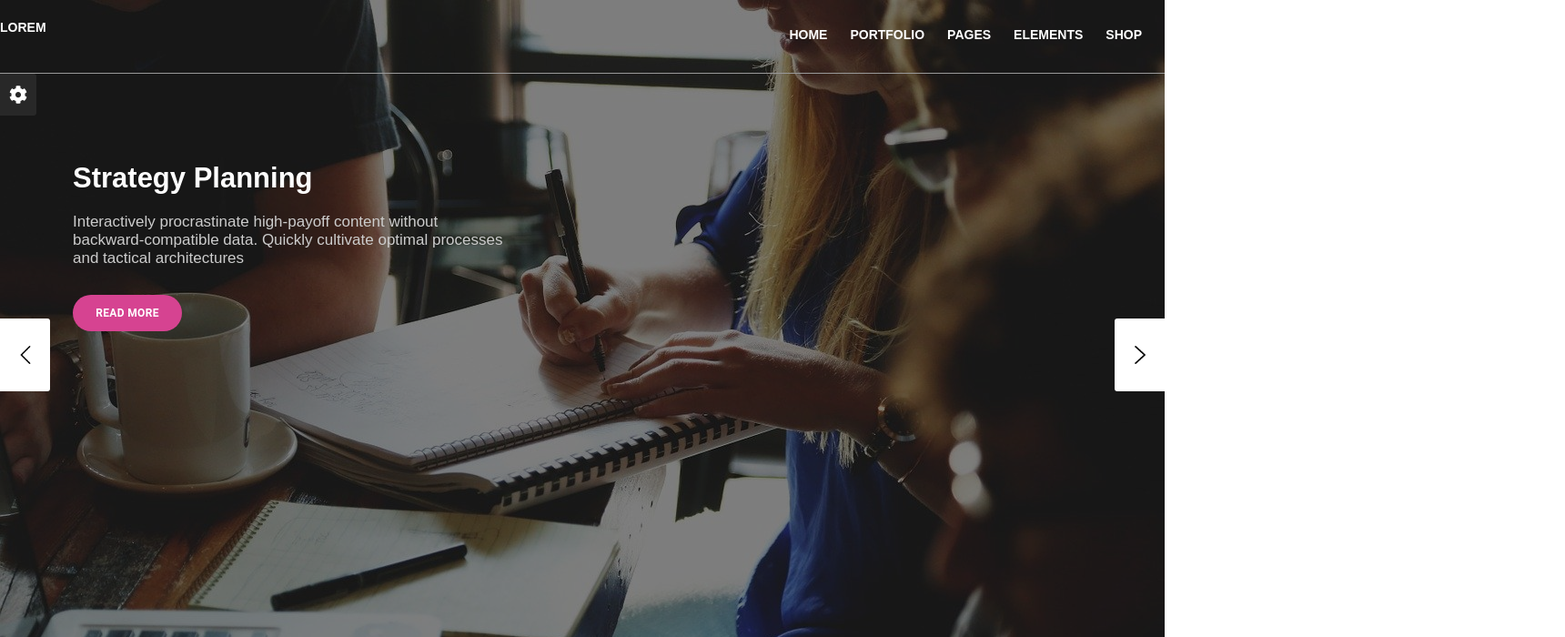
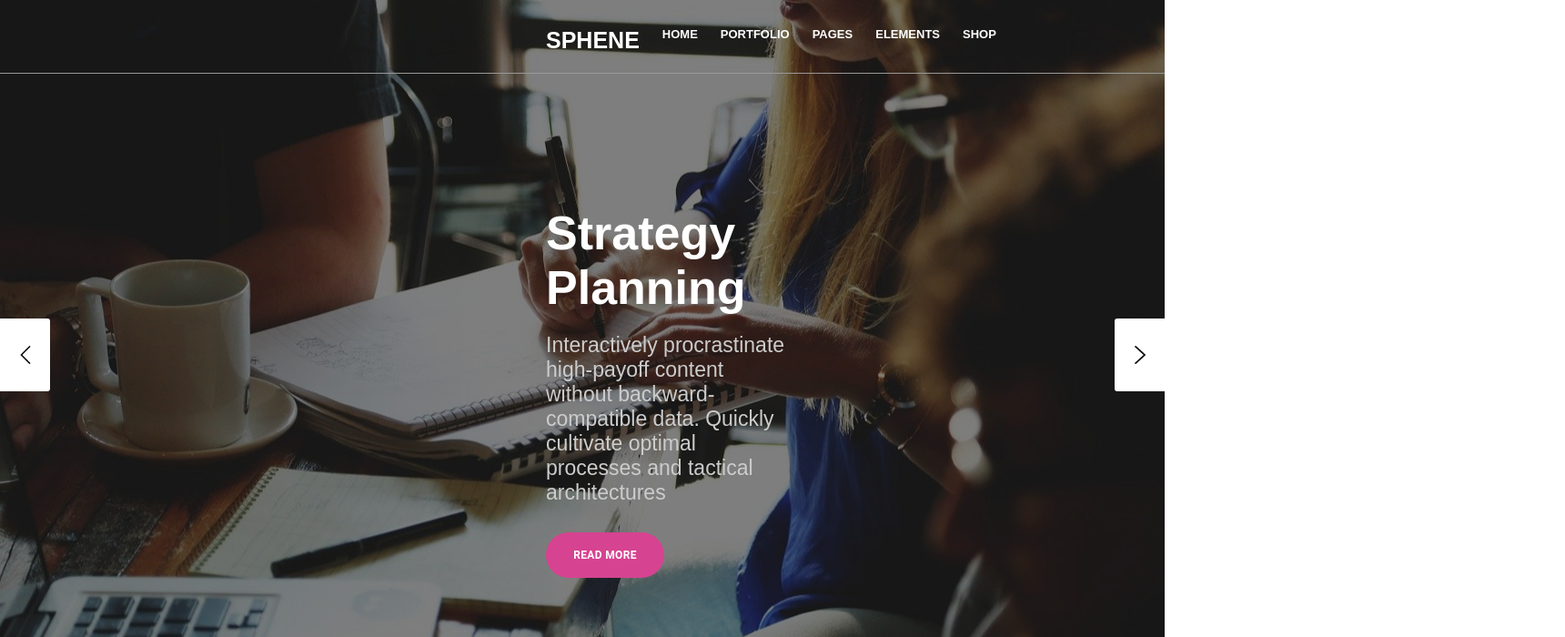
Before and after one commit to MatheusGomesRocha/DesignClone1, a React (Create React App) app: page / in a window 1280 px wide. Shown: the top 700 px of the page at 91% size, 1720 px wide, since content can reach past the window. Built offline with nearby package versions, Linux system fonts and the light colour scheme.

Commit message:
ADD animation bottom to top do conteúdo do header bottom e tirando o background-image do Header e colocando uma div própria pra receber apenas a imagem com position absolute

```diff
--- a/src/App.js
+++ b/src/App.js
@@ -31,6 +31,9 @@ import {
 
     HeaderBottom,
     HeaderBottomChild,
+    HeaderBottom1,
+    HeaderBottom2,
+    HeaderImg
 } from './AppStyled';
 
 import {Button} from '@material-ui/core';
@@ -54,8 +57,8 @@ export default () => {
         root: {
             backgroundColor: defaultColor,
             color: '#fff',
-            height: 40,
-            width: 120,
+            height: 50,
+            width: 130,
             borderRadius: 30,
             marginTop: 10,
             fontWeight: 'bold',
@@ -131,8 +134,10 @@ export default () => {
             </ChangeColorDiv>
 
             <Header onMouseOver={() => setArrowVisible('1')} onMouseOut={() => setArrowVisible('0')}
-                    background={headerImg ? Pic1 : Pic2}>
-                <CarouselArrowLeft bgHover={defaultColor} opacity={arrowVisible} style={{borderTopRightRadius: 3, borderBottomRightRadius: 3}}
+                    >
+                <HeaderImg background={headerImg ? Pic1 : Pic2}></HeaderImg>
+                <CarouselArrowLeft bgHover={defaultColor} opacity={arrowVisible}
+                                   style={{borderTopRightRadius: 3, borderBottomRightRadius: 3}}
                                    onClick={() => setHeaderImg(!headerImg)}>
                     <img src={AngleLeft} width={20} height={20}/>
                 </CarouselArrowLeft>
@@ -143,25 +148,43 @@ export default () => {
                 </CarouselArrowRight>
                 <HeaderTop>
                     <HeaderTopLeft>
-                        <HeaderLink>LOREM</HeaderLink>
+                        <HeaderLink href={"#"} font={"25px"}>sphene</HeaderLink>
                     </HeaderTopLeft>
                     <HeaderTopRight>
-                        <HeaderLink href={"#"}>home</HeaderLink>
-                        <HeaderLink href={"#"}>PORTFOLIO</HeaderLink>
-                        <HeaderLink href={"#"}>Pages</HeaderLink>
-                        <HeaderLink href={"#"}>elements</HeaderLink>
-                        <HeaderLink href={"#"}>shop</HeaderLink>
+                        <HeaderLink font={"13px"} href={"#"}>home</HeaderLink>
+                        <HeaderLink font={"13px"} href={"#"}>PORTFOLIO</HeaderLink>
+                        <HeaderLink font={"13px"} href={"#"}>Pages</HeaderLink>
+                        <HeaderLink font={"13px"} href={"#"}>elements</HeaderLink>
+                        <HeaderLink font={"13px"} href={"#"}>shop</HeaderLink>
                     </HeaderTopRight>
                 </HeaderTop>
 
-                <HeaderBottom>
-                    <HeaderBottomChild>
-                        <DefaultText weight={"700"} font={"31px"}>Strategy Planning</DefaultText>
-                        <DefaultText color={"#ccc"} font={"17px"}>
+                <HeaderBottom pLeft={headerImg ? '600px' : '0'} content={headerImg ? 'flex-start' : 'center'}>
+                    <HeaderBottomChild align={headerImg ? 'flex-start' : 'center'}>
+                        {headerImg ?
+                            <HeaderBottom1>
+                                <DefaultText weight={"700"} font={"31px"} fontBig={"52px"}>
+                                    Strategy Planning
+                                </DefaultText>
+                                <DefaultText color={"#ccc"} font={"17px"} fontBig={"23px"}>
                                     Interactively procrastinate high-payoff content without backward-compatible data.
                                     Quickly cultivate optimal processes and tactical architectures
                                 </DefaultText>
                                 <DefaultBtn>Read More</DefaultBtn>
+                            </HeaderBottom1>
+                            :
+                            <HeaderBottom2>
+                                <DefaultText align={"center"} weight={"700"} font={"31px"} fontBig={"52px"}>
+                                    Business Analysis
+                                </DefaultText>
+                                <DefaultText align={"center"} color={"#ccc"} font={"17px"} fontBig={"23px"}>
+                                    Proactively envisioned multimedia based on expertise cross-media growth strategies.
+                                    Pontificate installed based portals after maintainable products.
+                                </DefaultText>
+                                <DefaultBtn>Read More </DefaultBtn>
+                            </HeaderBottom2>
+                        }
+
                     </HeaderBottomChild>
 
                 </HeaderBottom>
--- a/src/AppStyled.js
+++ b/src/AppStyled.js
@@ -2,7 +2,7 @@ import styled from 'styled-components';
 import Pic1 from './img/pic2.jpg';
 
 export const Container = styled.div`
-    font-family: arial;
+    font-family: 'Ubuntu', sans-serif;
 `;
 
 export const DefaultText = styled.span`
@@ -11,6 +11,11 @@ export const DefaultText = styled.span`
     font-weight: ${props => props.weight || 'normal'};
     font-size: ${props => props.font || '14px'};
     margin-bottom: 20px;
+    text-align: ${props=>props.align || 'left'};
+
+    @media(min-width: 1200px) {
+        font-size: ${props=>props.fontBig || '25px'};
+    }
 `;
 
 
@@ -90,11 +95,25 @@ export const Header = styled.div`
    display: flex;
    flex-direction: column;
    justify-content: center;
-   background: url(${props => props.background});
-   background-size: cover;
-   transition: 1s;
+   position: relative;
 
    @media(min-width: 1200px) {
+        height: 780px;
+   }
+`;
+export const HeaderImg = styled.div`
+    width: 100%;
+    height: 455px;
+    position: absolute;
+    top: 0;
+    left: 0;
+    transition: 2s;
+    background-size: cover;
+    background-position: center;
+    background-image: url(${props=>props.background});
+    object-fit: cover;
+
+    @media(min-width: 1200px) {
         height: 780px;
     }
 `;
@@ -105,6 +124,7 @@ export const CarouselArrowLeft = styled.div`
     height: 80px;
     background-color: #fff;
     position: absolute;
+    z-index: 999;
     display: flex;
     align-items: center;
     justify-content: center;
@@ -127,6 +147,7 @@ export const CarouselArrowRight = styled.div`
     height: 80px;
     background-color: #fff;
     position: absolute;
+    z-index: 999;
     display: flex;
     align-items: center;
     justify-content: center;
@@ -151,11 +172,23 @@ export const HeaderTop = styled.div`
     align-items: center;
     border-bottom: 1px solid #999;
     background-color: rgba(0, 0, 0, 0.5);
+    position: relative;
 `;
-export const HeaderTopLeft = styled.div``;
+export const HeaderTopLeft = styled.div`
+    display: flex;
+    padding: 60px 0 0 80px;
+
+    @media(min-width: 1200px) {
+        padding-left: 600px;
+    }
+`;
 export const HeaderTopRight = styled.div`
     display: flex;
-    padding-top: 60px;
+    padding: 60px 80px 0 0;
+
+    @media(min-width: 1200px) {
+        padding-right: 600px;
+    }
 `;
 
 // Contém animação que inicia uma border-bottom do centro para esquerda e direita
@@ -179,7 +212,6 @@ export const HeaderLink = styled.a`
 
     :hover:after {
         transform: scaleX(1);
-
     }
 `;
 
@@ -187,9 +219,14 @@ export const HeaderBottom = styled.div`
     height: 375px;
     background-color: rgba(0, 0, 0, 0.5);
     padding-left: 80px;
+    display: flex;
+    align-items: center;
+    justify-content: ${props=>props.content};
+    position: relative;
 
     @media(min-width: 1200px) {
         height: 700px;
+        padding-left: ${props=>props.pLeft};
     }
 `;
 export const HeaderBottomChild = styled.div`
@@ -197,5 +234,33 @@ export const HeaderBottomChild = styled.div`
     display: flex;
     flex-direction: column;
     justify-content: center;
+    align-items: ${props=>props.align || 'flex-start'};
     height: 380px;
 `;
+
+// Contém animação de fade de baixo para cima
+export const HeaderBottom1 = styled.div`
+    display: flex;
+    flex-direction: column;
+    animation: fadein 2s;
+
+    @keyframes fadein {
+        from {opacity: 0; transform: translateY(100%);}
+        to {opacity: 1;}
+    }
+`;
+
+// Contém animação de fade de baixo para cima
+export const HeaderBottom2 = styled.div`
+    display: flex;
+    flex-direction: column;
+    align-items: center;
+    animation: fadein 2s;
+
+
+    @keyframes fadein {
+        from {opacity: 0; transform: translateY(100%);}
+        to {opacity: 1;}
+    }
+
+`;
```
Also changed, not shown: 1 other file (tests, documents, lock files or other folders). Lines whose indentation alone changed are shown as unchanged.
